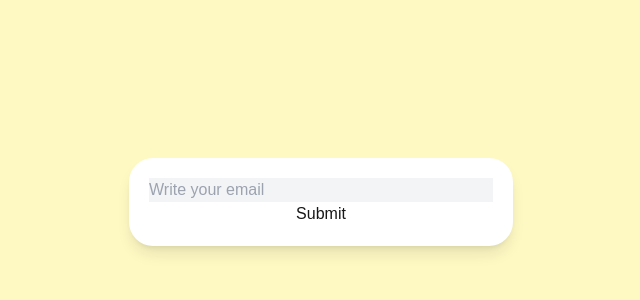
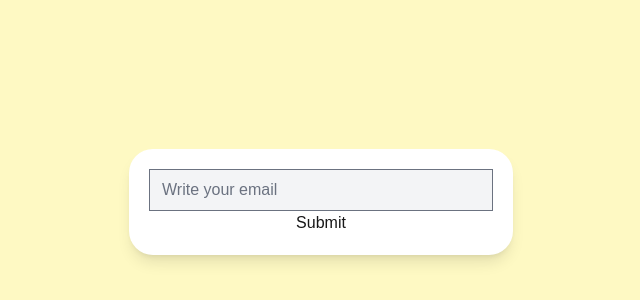
Before and after one commit to perci2an/Carrot, a Next.js app: page / in a window 1280 px wide. Shown: the part 198-498 px from the top of the page, without its empty margins (319-959 px from the left). Built offline with nearby package versions, Linux system fonts and the light colour scheme.

Commit message:
#3.13 Plugins(Conclusions)

```diff
--- a/tailwind.config.ts
+++ b/tailwind.config.ts
@@ -7,5 +7,7 @@ export default {
     "./app/**/*.{js,ts,jsx,tsx,mdx}",
   ],
   theme: {},
-  plugins: [],
+  plugins: [
+    require("@tailwindcss/forms")
+  ],
 } satisfies Config;
```
Also changed, not shown: package.json (+6 -5 lines), 1 other file (tests, documents, lock files or other folders).
